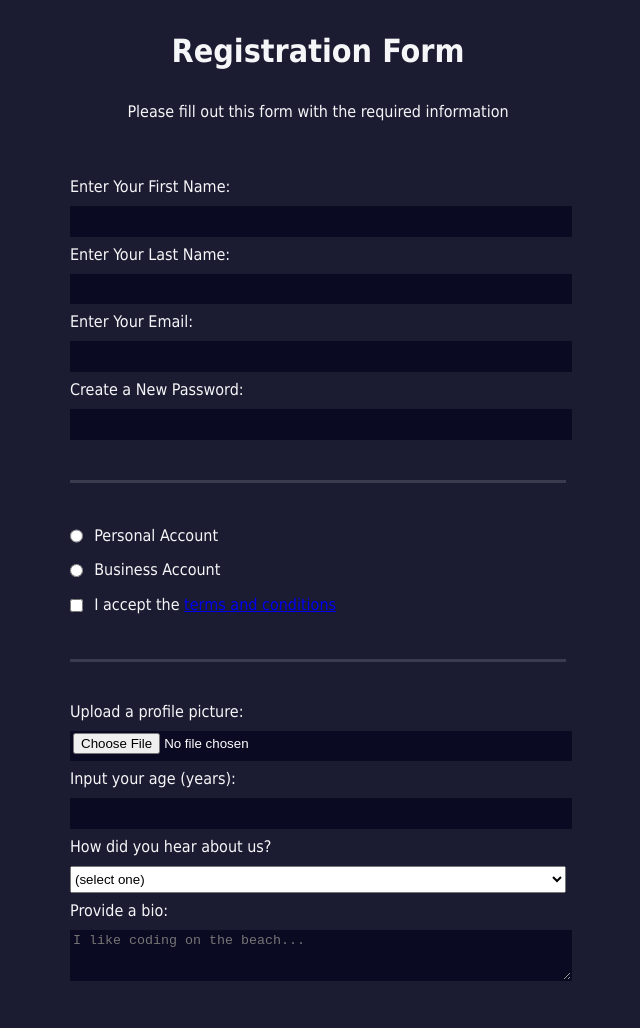
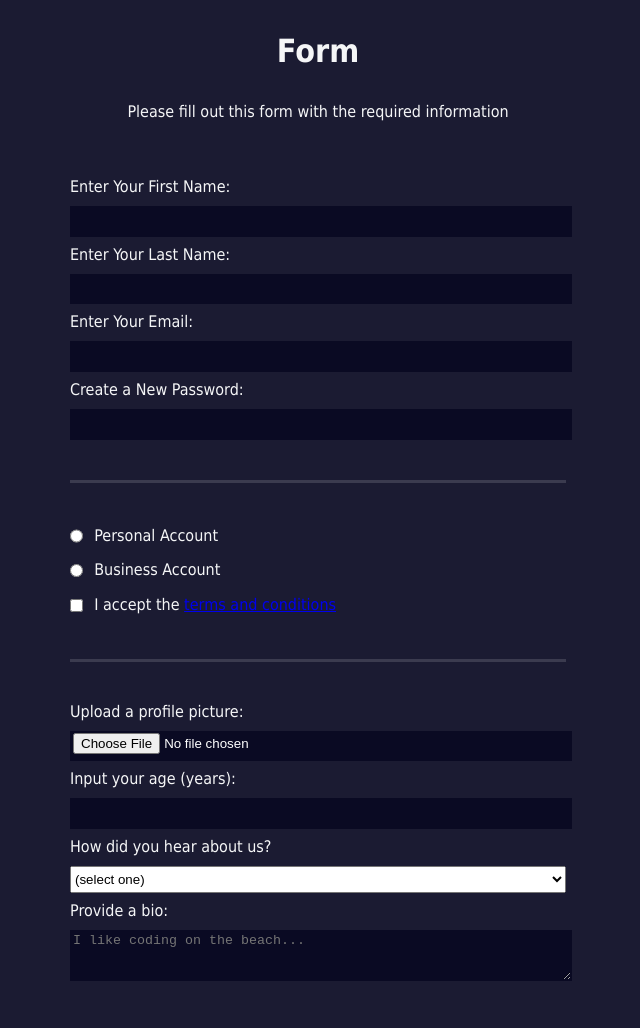
Before and after one commit to metreweb/form, a plain HTML site: page index.html in a window 1280 px wide. Shown: the top 1028 px of the page, without its empty margins (322-962 px from the left). Drawn offline with Linux system fonts and the light colour scheme.

Commit message:
Cambio h1 a Form

```diff
--- a/index.html
+++ b/index.html
@@ -6,7 +6,7 @@
     <link rel="stylesheet" href="styles.css" />
   </head>
   <body>
-    <h1>Registration Form</h1>
+    <h1>Form</h1>
     <p>Please fill out this form with the required information</p>
     <form method="post" action='https://register-demo.freecodecamp.org'>
       <fieldset>
```
